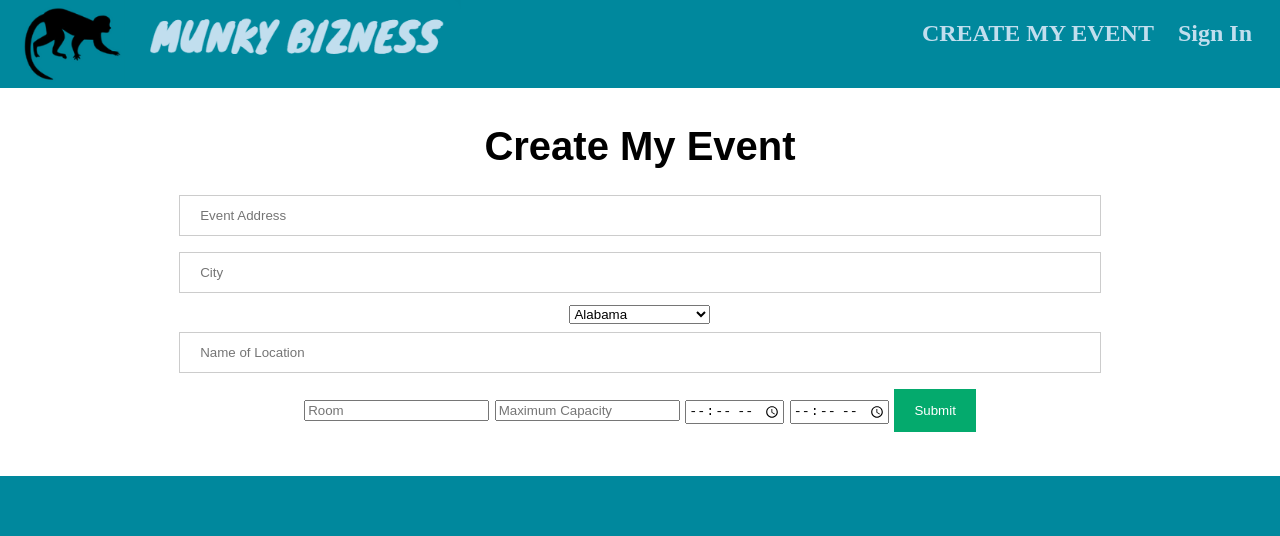
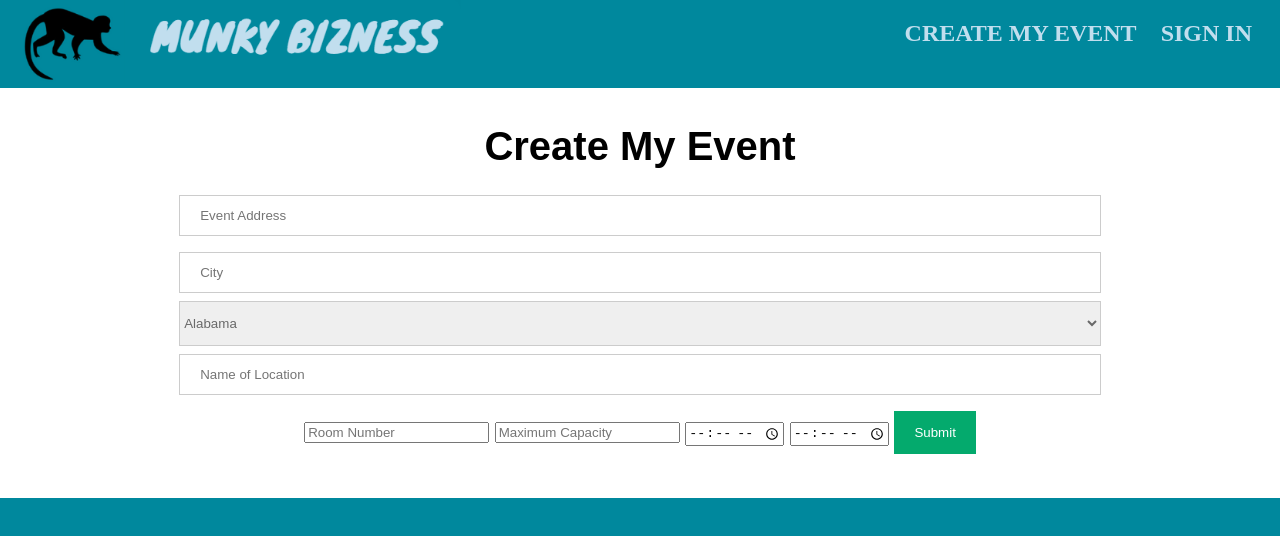
Before and after one commit to KadenSmith0124/Event-Manager-System, a website: page create_event.html in a window 1280 px wide. Drawn offline with Linux system fonts and the light colour scheme; a web font is replaced by a local one.

Commit message:
MAKE SIGN IN ALL CAPS

```diff
--- a/create_event.html
+++ b/create_event.html
@@ -20,7 +20,7 @@
 
     <nav>
       <ul>
-        <li style="float:right;"> <a href="login.html">Sign In</a></li>
+        <li style="float:right;"> <a href="login.html">SIGN IN</a></li>
         <li style="float: right;"><a href="create_event.html">CREATE MY EVENT</a></li>
       </ul>
     </nav>
@@ -85,7 +85,7 @@
             <option value="WY">Wyoming</option>
           </select>
           <input type="text" id="Name" placeholder="Name of Location" name="event_location" required>
-          <input type="number" id="Room#" placeholder="Room" name="event_room_num" required>
+          <input type="number" id="Room#" placeholder="Room Number" name="event_room_num" required>
           <input type="number" step="1" id="Max" placeholder="Maximum Capacity" name="event_max_cap" required>
           <input type="time" id="STime" placeholder="Start Time" name="event_open_time" required>
           <input type="time" id="ETime" placeholder="End Time" name="event_close_time" required>
--- a/css/styles.css
+++ b/css/styles.css
@@ -30,6 +30,7 @@ th{text-align: center; height: 70px;}
 .event-container{width: 75%; text-align: center;}
 .event-container h1{margin-bottom: 2%;}
 .center{margin: auto; width: 75%; padding: 10px;}
+select{width: 100%; border-color: #ccc; color: dimgray; height: 45px;}
 
 /*Style rules for login*/
 input[type=text], input[type=password]{width: 100%; padding: 12px 20px; margin: 8px 0; display: inline-block; border: 1px solid #ccc; box-sizing: border-box;}
```
Also changed, not shown: index.html (+1 -1 lines).
